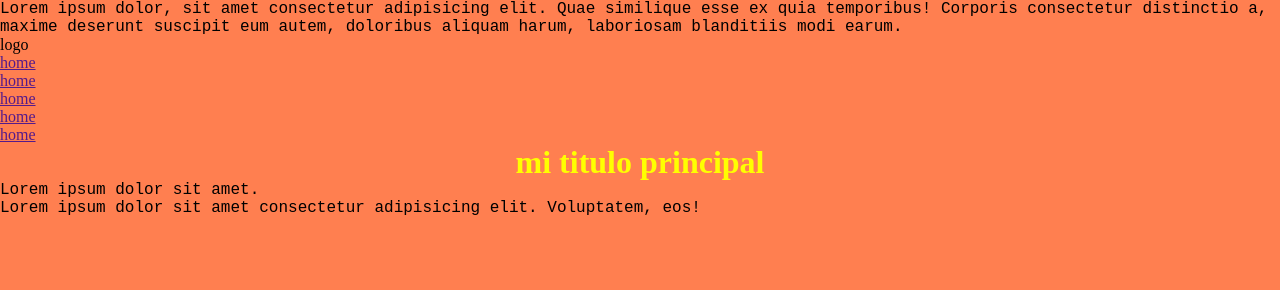
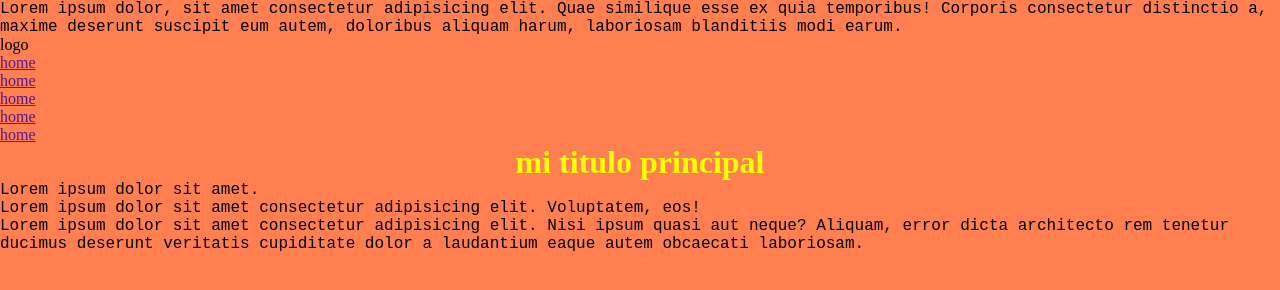
Before and after one commit to codercabral/comisioncoder, a plain HTML site: page index.html in a window 1280 px wide. Drawn offline with Linux system fonts and the light colour scheme.

Commit message:
agrego un parrafo al footer

```diff
--- a/index.html
+++ b/index.html
@@ -30,6 +30,7 @@
     </main>
     <footer>
         <p>Lorem ipsum dolor sit amet consectetur adipisicing elit. Voluptatem, eos!</p>
+        <p>Lorem ipsum dolor sit amet consectetur adipisicing elit. Nisi ipsum quasi aut neque? Aliquam, error dicta architecto rem tenetur ducimus deserunt veritatis cupiditate dolor a laudantium eaque autem obcaecati laboriosam.</p>
     </footer>
 </body>
 </html>
```
